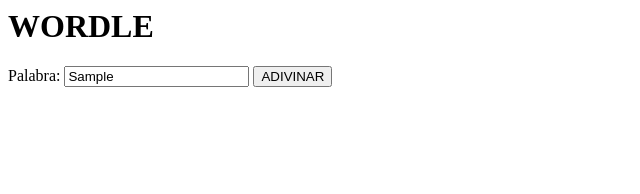
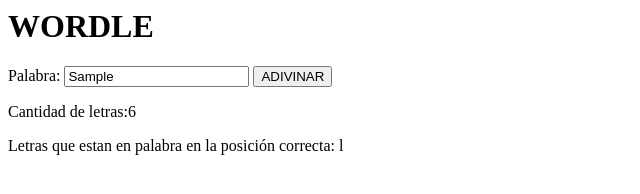
Before and after one commit to Adriana-Tarquino/JuegoUCB-WORDLE, a website built with Parcel: page index2.html in a window 1280 px wide. Both pictures are taken after typing "Sample" into the empty fields and a click on the input "ADIVINAR". Shown: the whole page, without its empty margins (0-640 px from the left). Built offline with nearby package versions, Linux system fonts and the light colour scheme.

Commit message:
Comprobar si todas las letras son correctas y si no lo son es vacio , tambien se muestra ya la iterfaz de usuario

```diff
--- a/index2.html
+++ b/index2.html
@@ -4,11 +4,11 @@
     <form id="Adivinar-form">
       <label for="palabra-adivinar">Palabra:</label>
       <input id="palabra-adivinar" type="text"/>
-
       <input type="submit" value="ADIVINAR" id="boton-adivinar" />
     </form>
     <div id="resultado-div"></div>
     <div id="contar"></div>
+    <div id="letras-div"></div>
     <script type="module" src="./src/presenter.js"></script>
   </body>
 </html>
--- a/src/juego.js
+++ b/src/juego.js
@@ -1,8 +1,17 @@
 class Juego
 {
+    constructor (palabra){
+        this.palabra = palabra;
+        }
     IngresarPalabra(palabra)
     {
         return palabra;
+    }
+    getPalabra(){
+        return palabra;
+    }
+    setPalabra(palabra){
+        this.palabra = palabra;
     }
 
     contarLetras(palabra)
--- a/src/presenter.js
+++ b/src/presenter.js
@@ -5,10 +5,15 @@
 const div = document.querySelector("#resultado-div");
 const jugar = new Juego();
 
+const div2 = document.querySelector("#letras-div");
+
 form.addEventListener("submit", (event) => {
     event.preventDefault();
     const contar = jugar.contarLetras(codigo_imput.value);
-    const comparar = jugar.compararPalabra(codigo_imput.value,palabra-adivinar_imput.value);
-    div.innerHTML = "<p>" + "Cantidad de letras:" + contar + comparar + "</p>";
+    const palabraAdivinar = "arbol";
+    const comparar = jugar.compararPalabra(palabraAdivinar,codigo_imput.value);
+    div.innerHTML = "<p>" + "Cantidad de letras:" + contar + "</p>";
+    ///Mostrar Letras correctas.
 
-});
+    div2.innerHTML = "<p>" + "Letras que estan en palabra en la posición correcta: "+ jugar.comparaLetrasCorrectas(palabraAdivinar,codigo_imput.value) + "</p>";
+ });
```
Also changed, not shown: src/VerficarLetras.spec.js (+6 -3 lines).
